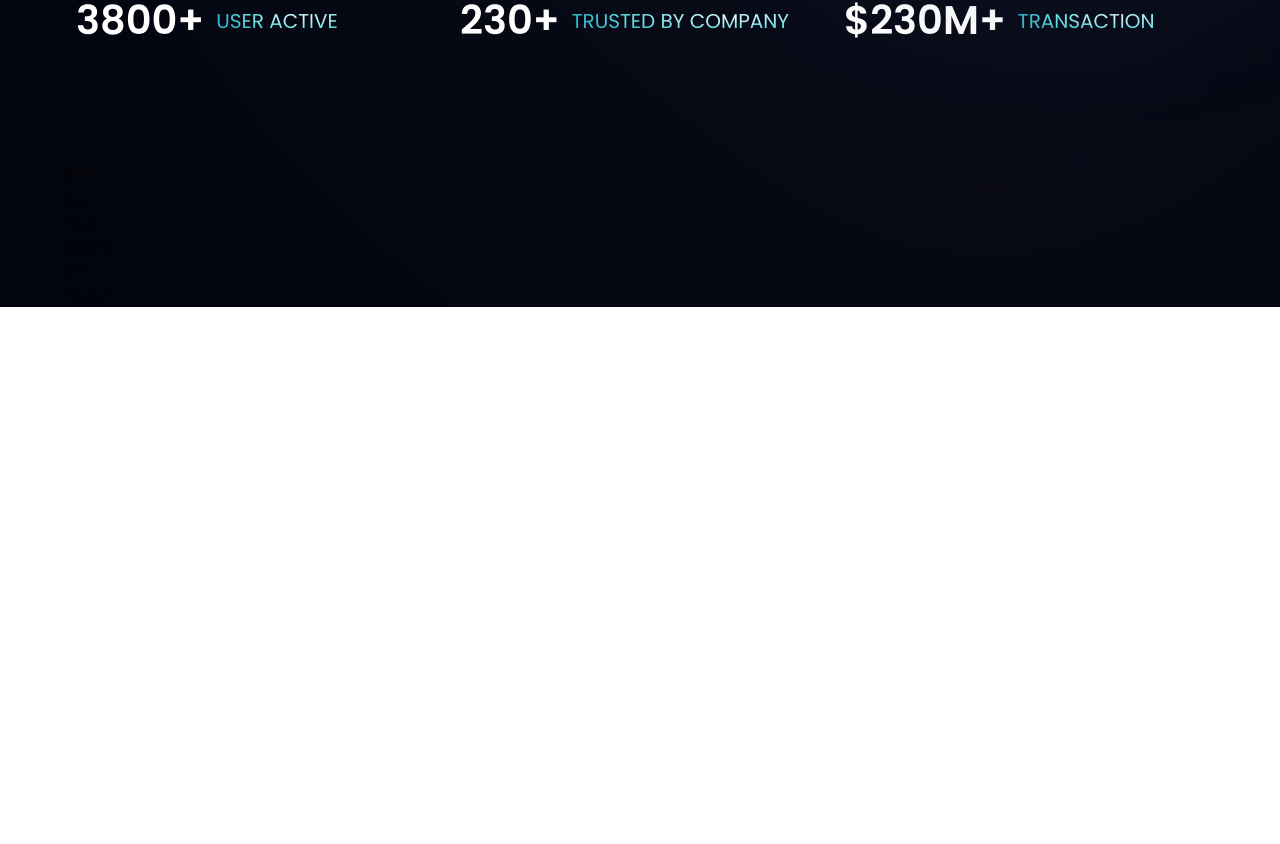
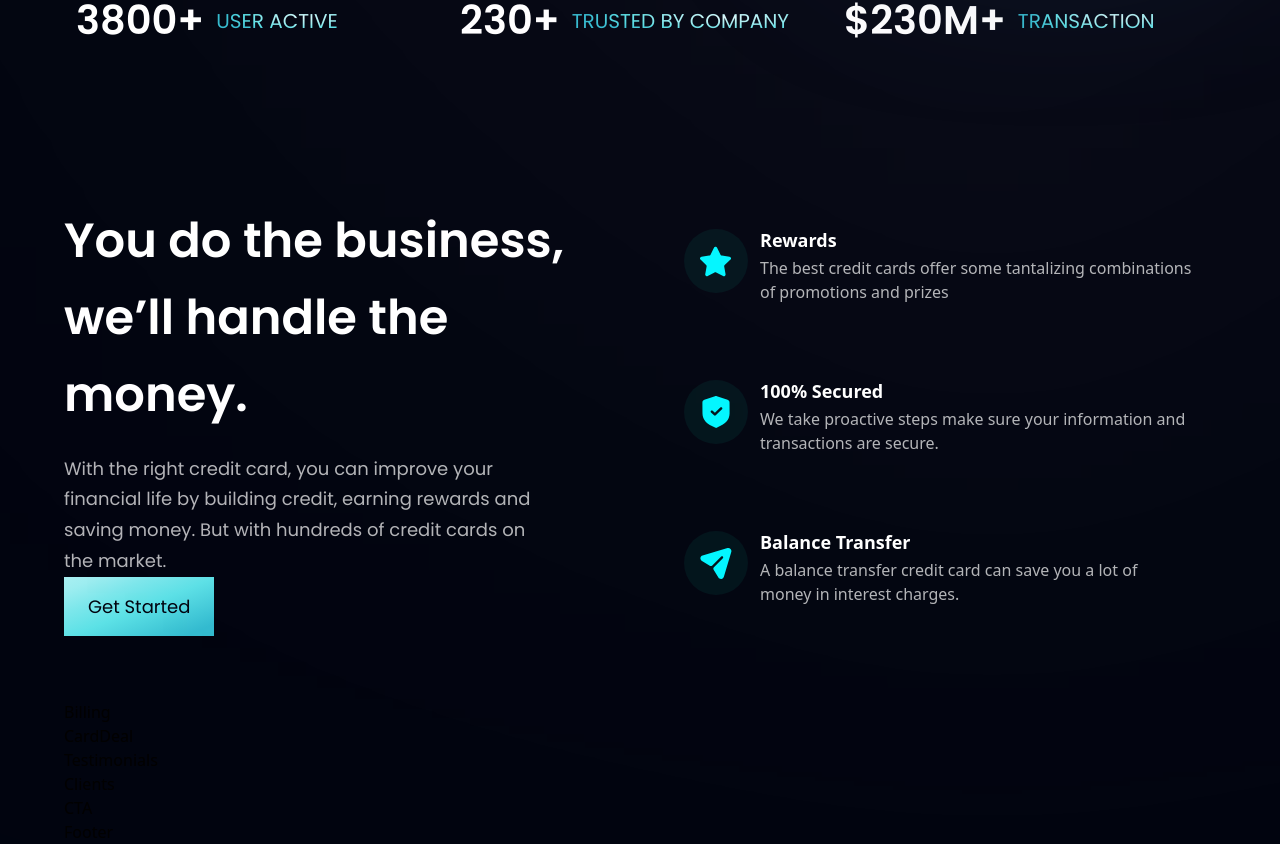
Before and after one commit to Sughnenter/hooBank-project, a React (Vite) app: page / in a window 1280 px wide. Shown: the part 806-1650 px from the top of the page. Before the commit the page ends 1113 px from the top, so only its background shows below. Built offline with nearby package versions, Linux system fonts and the light colour scheme.

Commit message:
added business section

```diff
--- a/src/components/Business.jsx
+++ b/src/components/Business.jsx
@@ -1,11 +1,49 @@
-import React from 'react'
+import React from "react";
+import { features } from "../constants";
+import styles, { layout } from "../styles";
+import Button from "./Button";
 
-function Business  ()  {
-  return (
-    <div>
-      Business
+
+function FeatureCard({icon, title, content, index}){
+  return(
+    <div className={`flex flex-row p-6 rounded-[20px]
+      ${index !== features.length -1 ? "mb-6": "mb-0"}
+      feature-card `}>
+      <div className={`w-[64px] h-[64px] rounded-full ${styles.flexCenter} bg-dimBlue`}>
+        <img src={icon} alt="icon" className="w-[50%] h-[50%] object-contain" />
+      </div>
+      <div className="flex-1 flex flex-col ml-3">
+        <h4 className="font-poppinns font-semibold text-white text-[18px] leading-[23px] mb-1">
+          {title}
+        </h4>
+        <p className="font-poppinns font-normal text-dimWhite text-[16px] leading-[24px] mb-1">{content}</p>
+      </div>
     </div>
-  )
+  );
 }
 
-export default Business
+function Business() {
+  return (
+    <section id="features" className={`${layout.section}`}>
+      <div className={`${layout.sectionInfo}`}>
+        <h2 className={`${styles.heading2}`}>
+          You do the business, <br className="xs:block hidden" />
+          we’ll handle the money.
+        </h2>
+        <p className={`${styles.paragraph} max-w-[470px] mt-5`}>
+          With the right credit card, you can improve your financial life by
+          building credit, earning rewards and saving money. But with hundreds
+          of credit cards on the market.
+        </p>
+        <Button styles="mt-10" />
+      </div>
+      <div className={`${layout.sectionImg} flex-col`}>
+        {features.map((feature, index)=>(
+          <FeatureCard key={feature.id} {...feature} index={index} />
+        ))}
+      </div>
+    </section>
+  );
+}
+
+export default Business;
--- a/src/components/Button.jsx
+++ b/src/components/Button.jsx
@@ -1,10 +1,8 @@
 import React from 'react'
 
-function Button () {
+function  Button ({styles }) {
   return (
-    <div>
-      Button
-    </div>
+    <button type='button' className={`py-4 px-6 bg-blue-gradient font-poppins font-md text-[18px] text-primary outline-none `}>Get Started</button>
   )
 }
 
```
